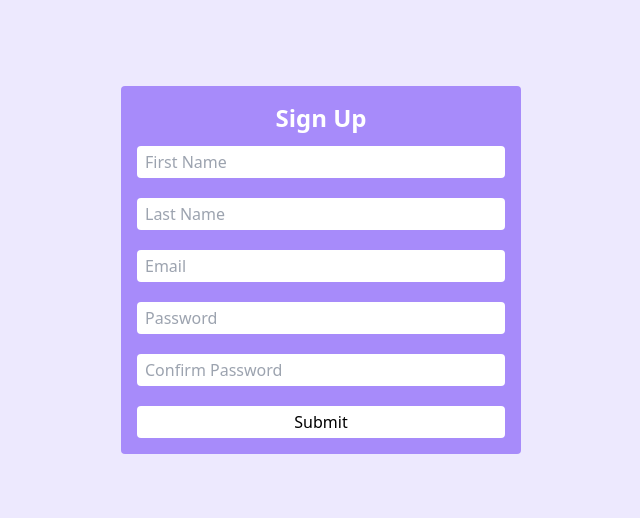
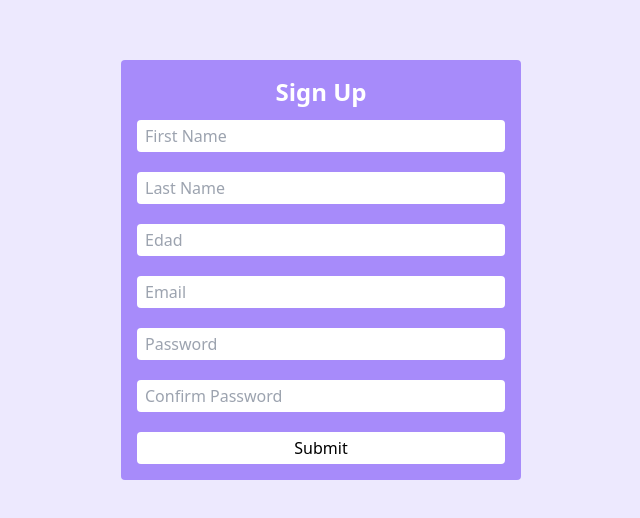
Before and after one commit to biokah/form-validation, a React (Create React App) app: page / in a window 1280 px wide. Shown: the part 130-648 px from the top of the page, without its empty margins (319-959 px from the left). Built offline with nearby package versions, Linux system fonts and the light colour scheme.

Commit message:
adding age validation

```diff
--- a/src/components/Form.js
+++ b/src/components/Form.js
@@ -1,21 +1,20 @@
 import React, { useCallback } from "react";
 import { useFormik } from "formik";
-import schema from './../schemas/loginSchema'
+import schema from "./../schemas/loginSchema";
 
 const Form = () => {
-
   const handleOnSubmit = (values) => {
-    console.log(values)
+    console.log(values);
   };
 
   const formik = useFormik({
     initialValues: {
       firstName: "",
       lastName: "",
+      edad: "",
       email: "",
       password: "",
-      confirmPassword: ""
-
+      confirmPassword: "",
     },
     validationSchema: schema,
     onSubmit: handleOnSubmit,
@@ -30,13 +29,12 @@ const Form = () => {
     [formik]
   );
 
-
   return (
     <div className="form-wrapper bg-violet-400 absolute top-1/2 left-1/2 rounded p-4 r">
-      <h1 className="text-2xl font-bold text-white text-center mb-3">Sign Up</h1>
-      <form
-        className=""
-        onSubmit={formik.handleSubmit}>
+      <h1 className="text-2xl font-bold text-white text-center mb-3">
+        Sign Up
+      </h1>
+      <form className="" onSubmit={formik.handleSubmit}>
         <article className="relative">
           <input
             placeholder="First Name"
@@ -44,7 +42,9 @@ const Form = () => {
             value={formik.values.firstName}
             onChange={(e) => setInputValue("firstName", e.target.value)}
           />
-          <span className="text-white text-xs absolute left-0 bottom-0">{formik.errors.firstName}</span>
+          <span className="text-white text-xs absolute left-0 bottom-0">
+            {formik.errors.firstName}
+          </span>
         </article>
         <article className="relative">
           <input
@@ -53,7 +53,20 @@ const Form = () => {
             value={formik.values.lastName}
             onChange={(e) => setInputValue("lastName", e.target.value)}
           />
-            <span className="text-white text-left text-xs absolute left-0 bottom-0">{formik.errors.lastName}</span>
+          <span className="text-white text-left text-xs absolute left-0 bottom-0">
+            {formik.errors.lastName}
+          </span>
+        </article>
+        <article className="relative">
+          <input
+            className="rounded px-2 py-1 w-full mb-5"
+            placeholder="Edad"
+            value={formik.values.edad}
+            onChange={(e) => setInputValue("edad", e.target.value)}
+          />
+          <span className="text-white text-left text-xs absolute left-0 bottom-0">
+            {formik.errors.edad}
+          </span>
         </article>
         <article className="relative">
           <input
@@ -62,7 +75,9 @@ const Form = () => {
             value={formik.values.email}
             onChange={(e) => setInputValue("email", e.target.value)}
           />
-          <span className="text-white text-left text-xs absolute left-0 bottom-0">{formik.errors.email}</span>
+          <span className="text-white text-left text-xs absolute left-0 bottom-0">
+            {formik.errors.email}
+          </span>
         </article>
         <article className="relative">
           <input
@@ -71,7 +86,9 @@ const Form = () => {
             value={formik.values.confirm}
             onChange={(e) => setInputValue("password", e.target.value)}
           />
-          <span className="text-white text-left text-xs absolute left-0 bottom-0">{formik.errors.password}</span>
+          <span className="text-white text-left text-xs absolute left-0 bottom-0">
+            {formik.errors.password}
+          </span>
         </article>
         <article className="relative">
           <input
@@ -80,12 +97,18 @@ const Form = () => {
             value={formik.values.confirm}
             onChange={(e) => setInputValue("confirmPassword", e.target.value)}
           />
-          <span className="text-white text-left text-xs absolute left-0 bottom-0">{formik.errors.confirmPassword}</span>
+          <span className="text-white text-left text-xs absolute left-0 bottom-0">
+            {formik.errors.confirmPassword}
+          </span>
         </article>
 
-
-        <button className={`w-full rounded py-1 ${!formik.isValid ? 'bg-gray-200' : 'bg-white'}`}
-        type="submit" disabled={!formik.isValid}>
+        <button
+          className={`w-full rounded py-1 ${
+            !formik.isValid ? "bg-gray-200" : "bg-white"
+          }`}
+          type="submit"
+          disabled={!formik.isValid}
+        >
           Submit
         </button>
       </form>
@@ -93,4 +116,4 @@ const Form = () => {
   );
 };
 
-export default Form
+export default Form;
--- a/src/schemas/loginSchema.js
+++ b/src/schemas/loginSchema.js
@@ -3,21 +3,27 @@ import * as yup from "yup";
 const passwordRules = /^(?=.*\d)(?=.*[a-z])(?=.*[A-Z]).{5,}$/;
 
 const schema = yup.object().shape({
-    firstName: yup.string().min(3).required("Nombre debe tener mínimo 3 caracteres"),
-    lastName: yup.string().min(3).required("Apellido debe tener mínimo 3 caracteres"),
-    email: yup.string().email().required("Introduce un email valido"),
-    password: yup
+  firstName: yup
     .string()
-    .required('Please Enter your password')
+    .min(3)
+    .required("Nombre debe tener mínimo 3 caracteres"),
+  lastName: yup
+    .string()
+    .min(3)
+    .required("Apellido debe tener mínimo 3 caracteres"),
+  edad: yup.number().required().positive().integer(),
+  email: yup.string().email().required("Introduce un email valido"),
+  password: yup
+    .string()
+    .required("Please Enter your password")
     .matches(
       passwordRules,
       "Must Contain 8 Characters, One Uppercase, One Lowercase, One Number and one special case Character"
     ),
-    confirmPassword: yup
+  confirmPassword: yup
     .string()
     .required()
-    .oneOf([yup.ref("password"), null], "Passwords must match")
-  });
+    .oneOf([yup.ref("password"), null], "Passwords must match"),
+});
 
-
-  export default schema
+export default schema;
```
Also changed, not shown: src/App.js (+3 -6 lines). Lines whose indentation alone changed are shown as unchanged.
